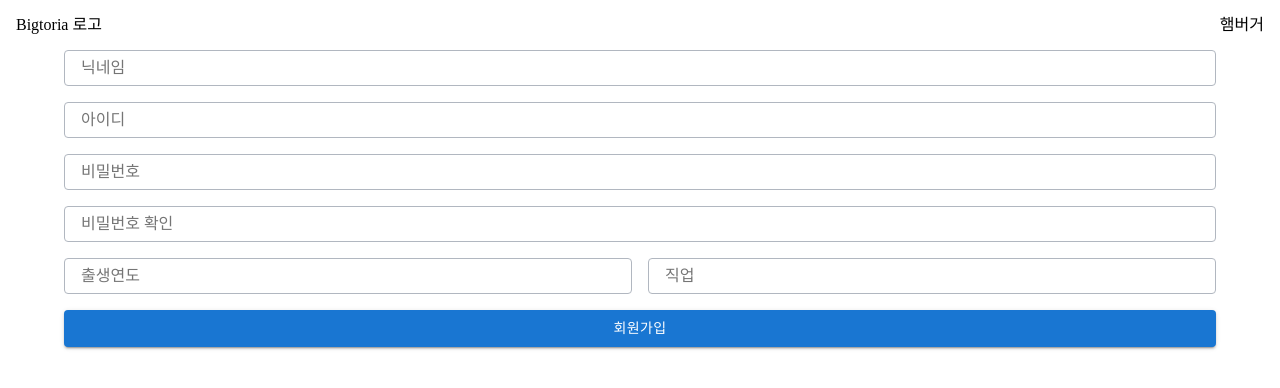
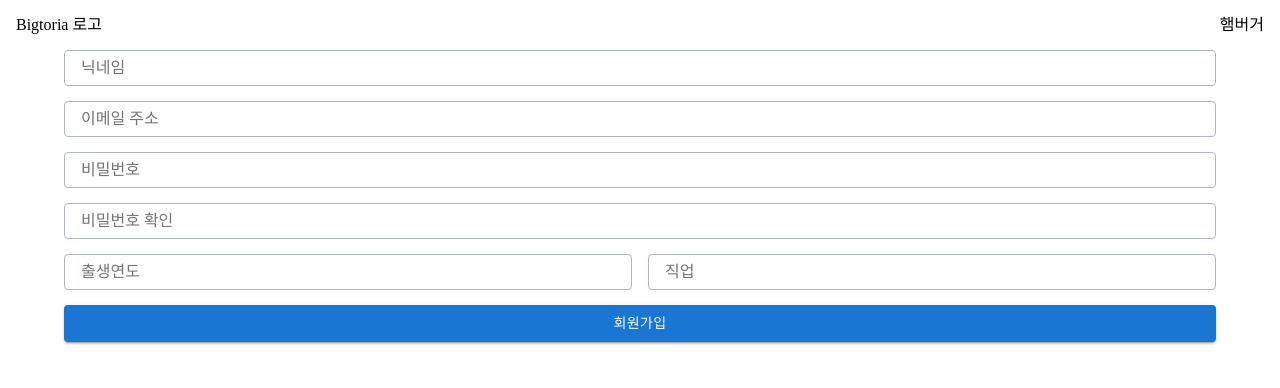
Before and after one commit to prgrms-fe-devcourse/FEDC3_Bigtoria_Off, a React (Vite) app: page /signup in a window 1280 px wide. Shown: the top 388 px of the page. Built offline with nearby package versions, Linux system fonts and the light colour scheme.

Commit message:
feat: 회원가입 기본 유효성검사

```diff
--- a/src/components/signup/SignUpButton.tsx
+++ b/src/components/signup/SignUpButton.tsx
@@ -1,17 +1,11 @@
-import { useState } from 'react';
 import { lightBlue } from '@mui/material/colors';
 import { Box, Button, CircularProgress } from '@mui/material';
 
-const SignUpButton = () => {
-  const [loading, setLoading] = useState(false);
+interface Props {
+  isLoading: boolean;
+}
 
-  const handleButtonClick = () => {
-    setLoading(true);
-    setTimeout(() => {
-      setLoading(false);
-    }, 1000);
-  };
-
+const SignUpButton = ({ isLoading }: Props) => {
   return (
     <Box sx={{ display: 'flex' }}>
       <Box
@@ -23,13 +17,13 @@ const SignUpButton = () => {
       >
         <Button
           fullWidth={true}
-          variant="contained"
-          disabled={loading}
-          onClick={handleButtonClick}
+          variant='contained'
+          type='submit'
+          disabled={isLoading}
         >
           회원가입
         </Button>
-        {loading && (
+        {isLoading && (
           <CircularProgress
             size={24}
             sx={{
--- a/src/components/signup/SignUpForm.tsx
+++ b/src/components/signup/SignUpForm.tsx
@@ -1,25 +1,83 @@
 import SignUpButton from './SignUpButton';
 import SignUpInput from './SignUpInput';
 import { Container, Box } from '@mui/material';
-import { FormEvent } from 'react';
+import useForm from '../../hooks/useForm';
+
+type SignUpOption = {
+  fullName: string;
+  email: string;
+  password: string;
+  passwordConfirm: string;
+  birth: string;
+  career: string;
+};
 
 const SignUpForm = () => {
-  const handleSubmit = (e: FormEvent) => {
-    e.preventDefault();
-  };
+  const {
+    values,
+    isLoading,
+    fullNameError,
+    emailError,
+    passwordError,
+    passwordConfirmError,
+    birthError,
+    careerError,
+    handleSubmit,
+    handleChange,
+  } = useForm<SignUpOption>({
+    onSubmit: async (values: SignUpOption) => {
+      console.log('submit');
+    },
+  });
 
   return (
     <Container>
       <form onSubmit={handleSubmit}>
-        <SignUpInput placeholder="닉네임" type="text" />
-        <SignUpInput placeholder="아이디" type="text" />
-        <SignUpInput placeholder="비밀번호" type="password" />
-        <SignUpInput placeholder="비밀번호 확인" type="password" />
+        <SignUpInput
+          placeholder='닉네임'
+          type='text'
+          name='fullName'
+          onChange={handleChange}
+          errorMsg={fullNameError}
+        />
+        <SignUpInput
+          placeholder='이메일 주소'
+          type='email'
+          name='email'
+          onChange={handleChange}
+          errorMsg={emailError}
+        />
+        <SignUpInput
+          placeholder='비밀번호'
+          type='password'
+          name='password'
+          onChange={handleChange}
+          errorMsg={passwordError}
+        />
+        <SignUpInput
+          placeholder='비밀번호 확인'
+          type='password'
+          name='passwordConfirm'
+          onChange={handleChange}
+          errorMsg={passwordConfirmError}
+        />
         <Box sx={{ display: 'flex', gap: 2 }}>
-          <SignUpInput placeholder="출생연도" type="text" />
-          <SignUpInput placeholder="직업" type="text" />
+          <SignUpInput
+            placeholder='출생연도'
+            type='text'
+            name='birth'
+            onChange={handleChange}
+            errorMsg={birthError}
+          />
+          <SignUpInput
+            placeholder='직업'
+            type='text'
+            name='career'
+            onChange={handleChange}
+            errorMsg={careerError}
+          />
         </Box>
-        <SignUpButton />
+        <SignUpButton isLoading={isLoading} />
       </form>
     </Container>
   );
--- a/src/components/signup/SignUpInput.tsx
+++ b/src/components/signup/SignUpInput.tsx
@@ -1,15 +1,38 @@
 import styled from '@emotion/styled';
 import { Box } from '@mui/material';
+import { ChangeEventHandler } from 'react';
 
 interface Props {
   placeholder: string;
   type: string;
+  name: string;
+  errorMsg?: string;
+  onChange?: ChangeEventHandler<HTMLInputElement>;
 }
 
-const SignUpInput = ({ placeholder, type }: Props) => {
+const SignUpInput = ({
+  placeholder,
+  type,
+  name,
+  errorMsg,
+  onChange,
+}: Props) => {
   return (
-    <Box sx={{ width: '100%', alignItems: 'center', position: 'relative' }}>
-      <Input placeholder={placeholder} type={type} />
+    <Box
+      sx={{
+        width: '100%',
+        alignItems: 'center',
+        position: 'relative',
+        paddingBottom: '15px',
+      }}
+    >
+      <Input
+        placeholder={placeholder}
+        type={type}
+        name={name}
+        onChange={onChange}
+      />
+      {errorMsg ? <ErrorText>{errorMsg}</ErrorText> : null}
     </Box>
   );
 };
@@ -20,7 +43,6 @@ const Input = styled.input`
   height: 36px;
   width: 100%;
   padding: 6px 16px;
-  margin-bottom: 16px;
   border-radius: 4px;
   box-sizing: border-box;
   border: 1px solid #b1b7c0;
@@ -29,3 +51,8 @@ const Input = styled.input`
     border: 2px solid royalblue;
   }
 `;
+
+const ErrorText = styled.span`
+  color: red;
+  font-size: 0.8rem;
+`;
--- /dev/null
+++ b/src/hooks/useForm.ts
@@ -0,0 +1,64 @@
+import { ChangeEvent, FormEvent, useState } from 'react';
+
+interface Props<T> {
+  onSubmit?: (args: T) => void;
+}
+
+const useForm = <T>({ onSubmit }: Props<T>) => {
+  const [values, setValues] = useState({
+    fullName: '',
+    email: '',
+    password: '',
+    passwordConfirm: '',
+    birth: '',
+    career: '',
+  });
+  const [fullNameError, setFullNameError] = useState('');
+  const [emailError, setEmailError] = useState('');
+  const [passwordError, setPasswordError] = useState('');
+  const [passwordConfirmError, setPasswordConfirmError] = useState('');
+  const [birthError, setBirthError] = useState('');
+  const [careerError, setCareerError] = useState('');
+  const [isLoading, setIsLoading] = useState(false);
+
+  const handleChange = (e: ChangeEvent<HTMLInputElement>) => {
+    const { name, value } = e.target;
+    setValues({ ...values, [name]: value });
+  };
+
+  const handleSubmit = (e: FormEvent<HTMLFormElement>) => {
+    setIsLoading(true);
+    e.preventDefault();
+
+    if (!values.fullName) setFullNameError('닉네임을 입력해주세요.');
+    else setFullNameError('');
+    if (!values.email) setEmailError('이메일을 입력해주세요.');
+    else setEmailError('');
+    if (!values.password) setPasswordError('비밀번호를 입력해주세요.');
+    else setPasswordError('');
+    if (!values.passwordConfirm)
+      setPasswordConfirmError('비밀번호를 확인해주세요.');
+    else setPasswordConfirmError('');
+    if (!values.birth) setBirthError('출생연도를 입력해주세요.');
+    else setBirthError('');
+    if (!values.career) setCareerError('직업을 입력해주세요.');
+    else setCareerError('');
+
+    setIsLoading(false);
+  };
+
+  return {
+    values,
+    isLoading,
+    handleSubmit,
+    handleChange,
+    fullNameError,
+    emailError,
+    passwordError,
+    passwordConfirmError,
+    birthError,
+    careerError,
+  };
+};
+
+export default useForm;
```
